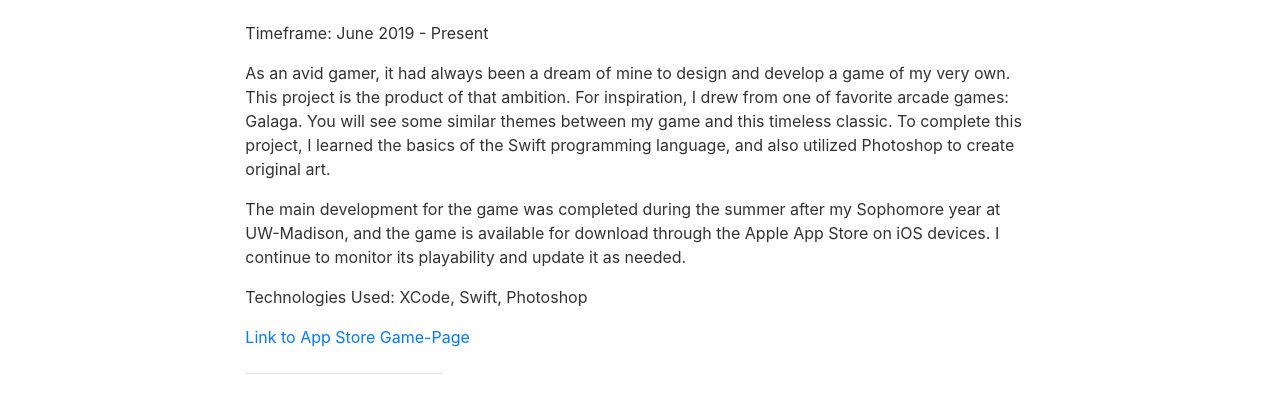
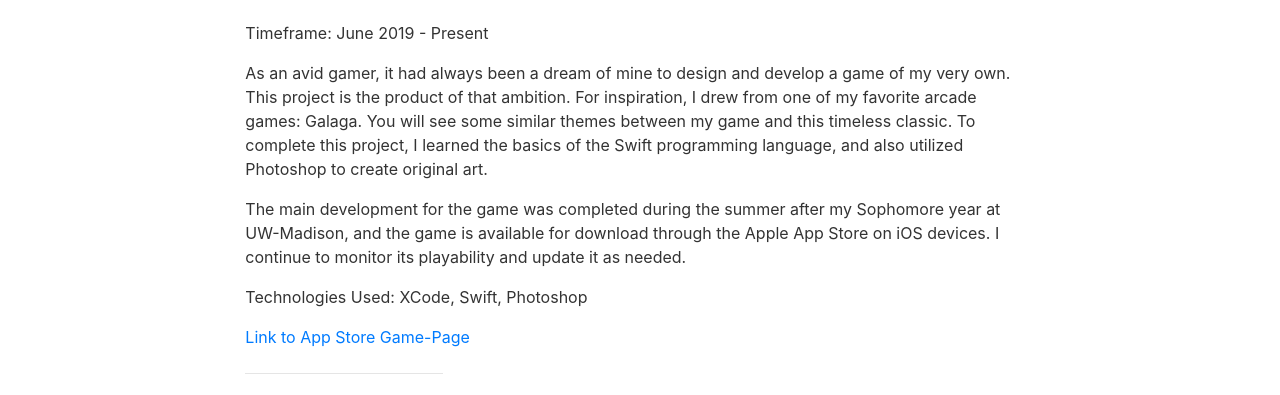
Before and after one commit to NicolasM42/NicolasM42.github.io, a website: page projects.html in a window 1280 px wide. Shown: the part 650-1045 px from the top of the page. Drawn offline with Linux system fonts and the light colour scheme.

Commit message:
Update projects.html

```diff
--- a/projects.html
+++ b/projects.html
@@ -72,7 +72,7 @@
       </p>
       <p>
         As an avid gamer, it had always been a dream of mine to design and develop a game of my very own. This project is the product of that ambition. For inspiration,
-        I drew from one of favorite arcade games: Galaga. You will see some similar themes between my game and this timeless classic. To complete this project, I learned
+        I drew from one of my favorite arcade games: Galaga. You will see some similar themes between my game and this timeless classic. To complete this project, I learned
         the basics of the Swift programming language, and also utilized Photoshop to create original art.
       </p>
       <p>
```
